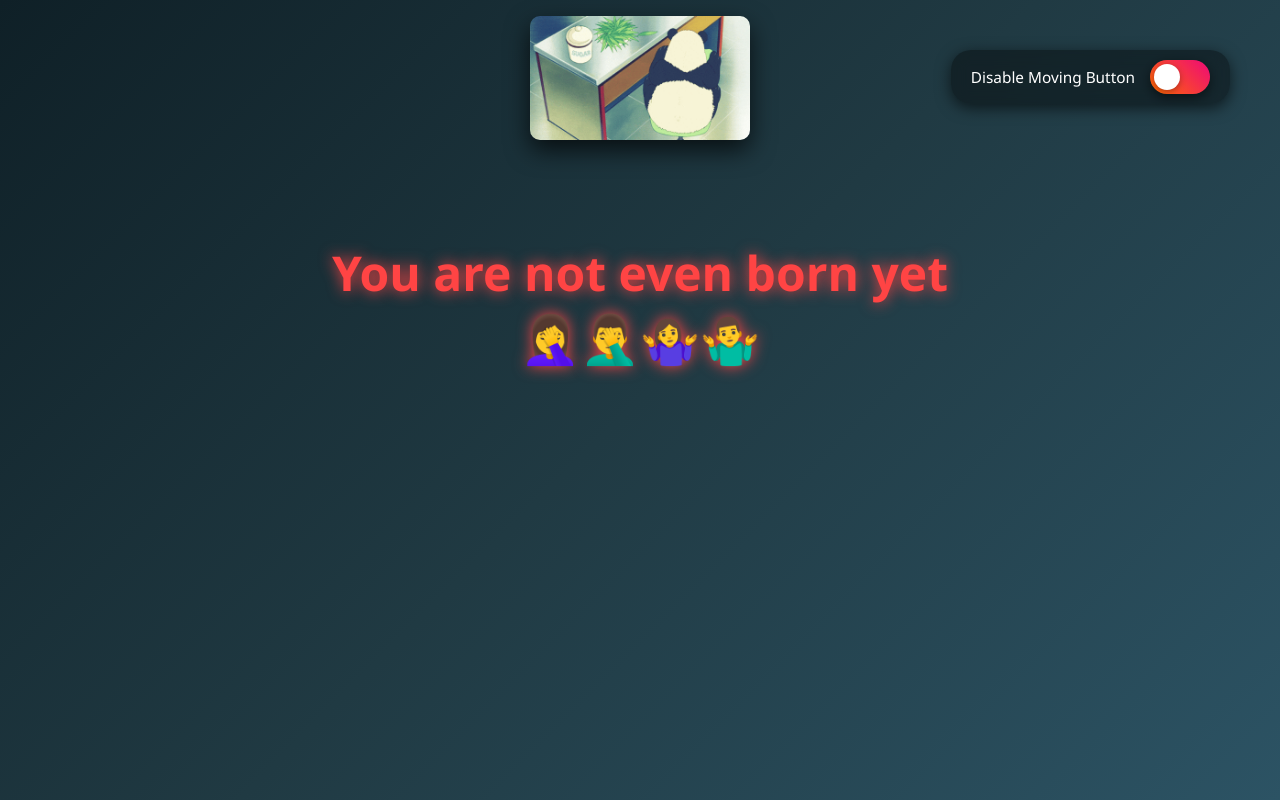
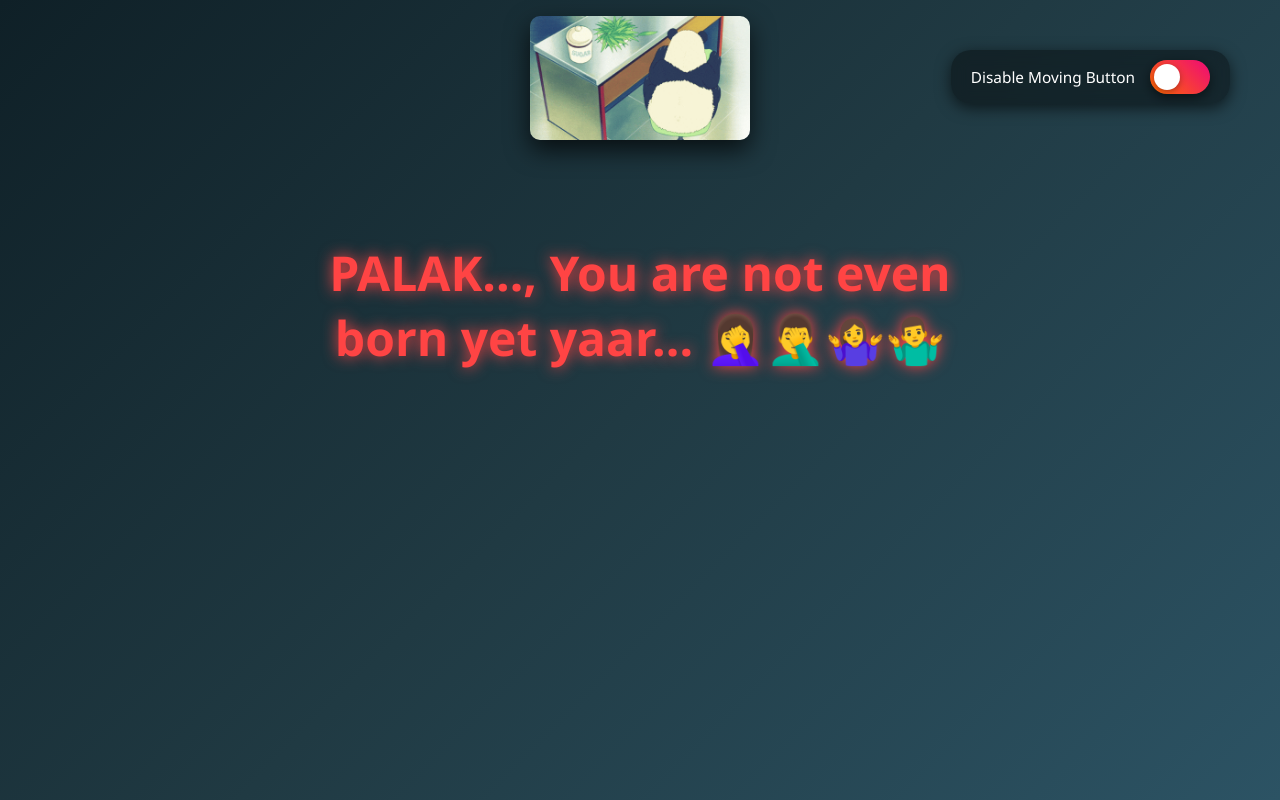
Before and after one commit to FAIZAAN01/her_birthday_2025, a plain HTML site: page index.html in a window 1280 px wide. Drawn offline with Linux system fonts and the light colour scheme; no server answers.

Commit message:
new update

```diff
--- a/index.html
+++ b/index.html
@@ -429,7 +429,7 @@
                 gif.src = 'gifs/Panda Spinning GIF.gif';
                 gif.style.display = 'block';
                 countdownDiv.style.display = 'block';
-                countdownDiv.textContent = "You are not even born yet 🤦‍♀️🤦‍♂️🤷‍♀️🤷‍♂️";
+                countdownDiv.textContent = "PALAK..., You are not even born yet yaar... 🤦‍♀️🤦‍♂️🤷‍♀️🤷‍♂️";
                 document.getElementById('buttonsContainer').style.display = 'none';
             } else {
                 // After 29 Aug 00:00 IST → allow game
```
